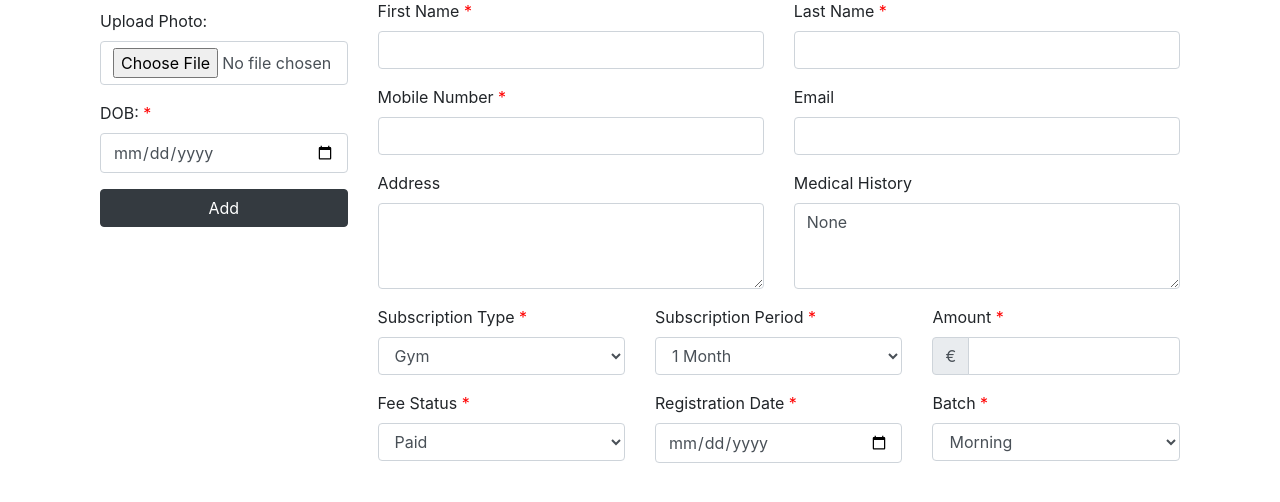
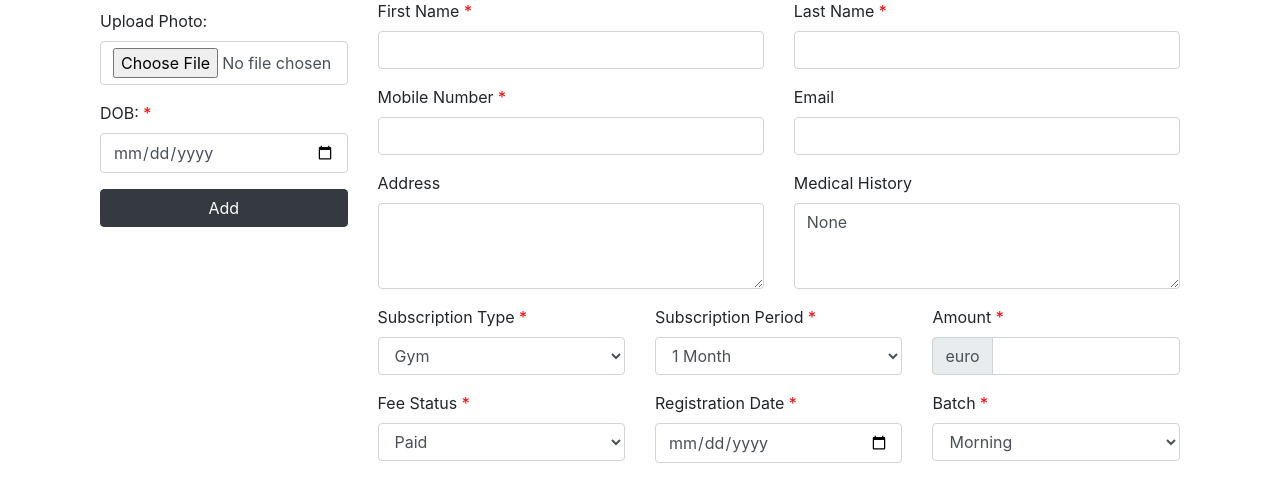
Before and after one commit to rohit-git-bot/CloudDevOps, a Django app: page /members/ in a window 1280 px wide. Shown: the part 108-610 px from the top of the page. Run offline with Django 3.2, Linux system fonts and the light colour scheme; the visitor is signed in with stand-in values (Sample User, id 1); some libraries are stand-ins or nearby versions.

Commit message:
test demo

```diff
--- a/members/templates/add_member.html
+++ b/members/templates/add_member.html
@@ -108,7 +108,7 @@
                   <label for="amount">{{ form.amount.label }}<span class="req"> *</span></label>
                   <div class="input-group">
                       <div class="input-group-prepend">
-                        <span class="input-group-text">€</span>
+                        <span class="input-group-text">euro</span>
                       </div>
                       {{ form.amount | add_css:"form-control" }}
                   </div>
```
